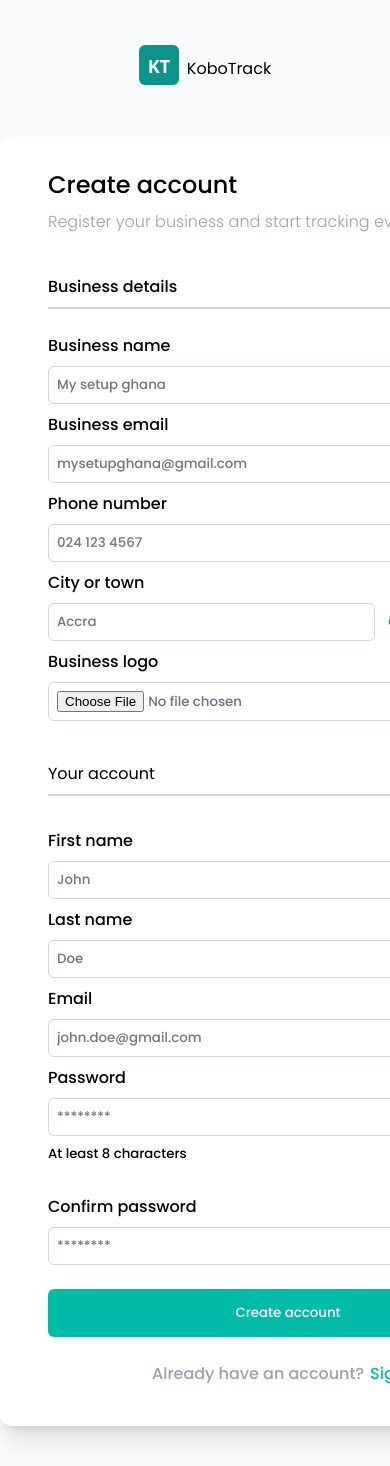
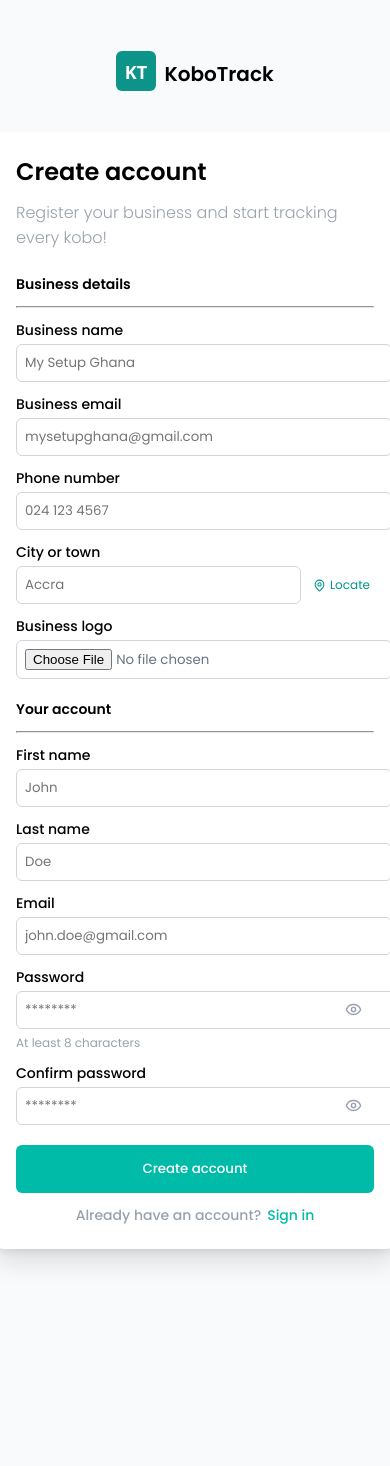
Before and after one commit to heytimdev/DwaTrack, a React (Vite) app: page /signup in a window 390 px wide. After the commit the page ends 1289 px from the top, so only its background shows below. Built offline with nearby package versions, Linux system fonts and the light colour scheme.

Commit message:
Mobile responsiveness

```diff
--- a/src/components/Login/Login.jsx
+++ b/src/components/Login/Login.jsx
@@ -27,45 +27,50 @@ export function Login() {
   }
 
   return (
-    <>
-      <div className="pb-20">
+    <div className="min-h-screen bg-gray-50 flex flex-col items-center justify-center px-4 py-10">
 
-        <div className="flex flex-row justify-center items-center mt-10 mb-2">
-          <Link to="/" className="no-underline text-teal-500 ml-5">
+      <div className="flex flex-row justify-center items-center mb-6">
+        <Link to="/" className="no-underline text-teal-500">
           <img src={logo} alt="logo" id="logo" />
         </Link>
-          <p className="ml-2 size-auto font-2xl">KoboTrack</p>
+        <p className="ml-2 text-xl font-semibold">KoboTrack</p>
       </div>
 
-        <form onSubmit={handleSubmit} className="flex flex-col mx-auto w-100 p-6 pl-12 pr-12 pb-10 rounded-xl shadow-xl gap-2 mt-0">
-          <h3 className="font-medium">Sign in</h3>
-          <p className="text-gray-600 font-medium mt-0">Enter your credentials to access your account</p>
+      <form
+        onSubmit={handleSubmit}
+        className="flex flex-col bg-white w-full max-w-md rounded-xl shadow-xl gap-3 p-6 sm:p-10"
+      >
+        <h3 className="font-semibold text-xl m-0">Sign in</h3>
+        <p className="text-gray-500 font-normal text-sm mt-0">Enter your credentials to access your account</p>
 
         {error && (
           <p className="text-sm text-red-600 bg-red-50 px-3 py-2 rounded-lg m-0">{error}</p>
         )}
 
-          <label htmlFor="email" className="font-medium">Email</label>
+        <div className="flex flex-col gap-1">
+          <label htmlFor="email" className="font-medium text-sm">Email</label>
           <input
             type="email"
             id="email"
             name="email"
             value={email}
             onChange={(e) => setEmail(e.target.value)}
-            className="border border-gray-300 rounded-md p-2 text-gray-500 font-medium w-full"
+            className="border border-gray-300 rounded-md p-2 text-gray-500 font-normal w-full outline-none focus:border-teal-400"
             required
             placeholder="mysetupghana@gmail.com"
           />
+        </div>
 
-          <label htmlFor="password" className="font-medium">Password</label>
-          <div className="relative mb-3">
+        <div className="flex flex-col gap-1">
+          <label htmlFor="password" className="font-medium text-sm">Password</label>
+          <div className="relative">
             <input
               type={showPassword ? "text" : "password"}
               id="password"
               name="password"
               value={password}
               onChange={(e) => setPassword(e.target.value)}
-              className="border border-gray-300 rounded-md p-2 pr-10 text-gray-500 font-medium w-93"
+              className="border border-gray-300 rounded-md p-2 pr-10 text-gray-500 font-normal w-full outline-none focus:border-teal-400"
               required
               placeholder="********"
             />
@@ -77,20 +82,26 @@ export function Login() {
               {showPassword ? <EyeOff size={17} /> : <Eye size={17} />}
             </button>
           </div>
+        </div>
 
         <button
           type="submit"
           disabled={loading}
-            className="bg-teal-500 h-12 text-white font-medium py-2 px-4 rounded-md hover:bg-teal-600 focus:outline-none focus:ring-2 border-none w-full mb-3 cursor-pointer disabled:opacity-60"
+          className="bg-teal-500 h-12 text-white font-medium rounded-md hover:bg-teal-600 border-none w-full mt-2 cursor-pointer disabled:opacity-60"
         >
           {loading ? "Signing in..." : "Sign in"}
         </button>
-          <Link to="/forgot-password" className="text-teal-500 hover:text-green-600 font-medium no-underline text-center">Forgot Password ?</Link>
-          <p className="text-gray-500 text-center font-medium">Don't have an account ?
-            <Link to="/signup" className="ml-2 text-teal-500 hover:text-green-600 font-medium no-underline">Create account</Link>
+
+        <Link to="/forgot-password" className="text-teal-500 hover:text-teal-700 font-medium no-underline text-center text-sm">
+          Forgot Password?
+        </Link>
+        <p className="text-gray-500 text-center font-medium text-sm m-0">
+          Don't have an account?
+          <Link to="/signup" className="ml-1.5 text-teal-500 hover:text-teal-700 font-medium no-underline">
+            Create account
+          </Link>
         </p>
       </form>
     </div>
-    </>
   );
 }
--- a/src/components/Login/Signup.jsx
+++ b/src/components/Login/Signup.jsx
@@ -27,12 +27,7 @@ export function SignUp() {
   });
 
   function handleChange(identifier, newValue) {
-    setData((prevData) => {
-      return {
-        ...prevData,
-        [identifier]: newValue,
-      }
-    })
+    setData((prevData) => ({ ...prevData, [identifier]: newValue }));
   }
 
   function handleUseLocation() {
@@ -55,7 +50,7 @@ export function SignUp() {
           const country = json.address?.country || "";
           handleChange("city", city && country ? `${city}, ${country}` : city || country);
         } catch {
-          // silently fail — user can type manually
+          // silently fail
         } finally {
           setLocating(false);
         }
@@ -68,7 +63,6 @@ export function SignUp() {
   function handleSubmit(e) {
     e.preventDefault();
     setError("");
-
     if (data.password !== data.confirmPassword) {
       setError("Passwords do not match.");
       return;
@@ -77,11 +71,9 @@ export function SignUp() {
       setError("Password must be at least 8 characters.");
       return;
     }
-
     setLoading(true);
     const result = signup(data);
     setLoading(false);
-
     if (result.success) {
       navigate("/dashboard");
     } else {
@@ -89,19 +81,24 @@ export function SignUp() {
     }
   }
 
+  const inputClass = "border border-gray-300 rounded-md p-2 text-gray-500 font-normal w-full outline-none focus:border-teal-400";
+
   return (
-    <>
-      <div className="pb-10">
-        <div className=" flex flex-row justify-center items-center mt-10">
-          <Link to="/" className="no-underline text-teal-500 ml-5">
+    <div className="min-h-screen bg-gray-50 flex flex-col items-center py-10 px-4">
+
+      <div className="flex flex-row justify-center items-center mb-6">
+        <Link to="/" className="no-underline text-teal-500">
           <img src={logo} alt="logo" id="logo" />
         </Link>
-          <p className="ml-2 size-auto font-2xl">KoboTrack</p>
+        <p className="ml-2 text-xl font-semibold">KoboTrack</p>
       </div>
 
-        <form onSubmit={handleSubmit} className="flex flex-col bg-white rounded-xl gap-2 shadow-xl p-6 w-120 mx-auto mt-10 pl-12 pr-12">
-          <h4 className="text-2xl font-medium mt-2 mb-0">Create account</h4>
-          <p className="font-light text-gray-400 mt-0 ">
+      <form
+        onSubmit={handleSubmit}
+        className="flex flex-col bg-white rounded-xl gap-3 shadow-xl p-6 sm:p-10 w-full max-w-lg"
+      >
+        <h4 className="text-2xl font-semibold mt-0 mb-0">Create account</h4>
+        <p className="font-light text-gray-400 mt-0 mb-2">
           Register your business and start tracking every kobo!
         </p>
 
@@ -109,59 +106,63 @@ export function SignUp() {
           <p className="text-sm text-red-600 bg-red-50 px-3 py-2 rounded-lg m-0">{error}</p>
         )}
 
-          <p className="font-medium mb-0">Business details</p>
-          <p className="h-0.5 w-full bg-gray-300 mt-0"></p>
-          <label htmlFor="businessName" className="font-medium ">
-            Business name
-          </label>
+        {/* Business details */}
+        <p className="font-semibold text-sm mb-0 mt-1">Business details</p>
+        <hr className="border-gray-200 m-0" />
+
+        <div className="flex flex-col gap-1">
+          <label htmlFor="businessName" className="font-medium text-sm">Business name</label>
           <input
             type="text"
             id="businessName"
             name="businessName"
-            className="border border-gray-300 rounded-md p-2 text-gray-500 font-medium w-full"
+            className={inputClass}
             required
-            placeholder="My setup ghana"
-            onChange={(event) => handleChange('businessName', event.target.value)}
+            placeholder="My Setup Ghana"
+            onChange={(e) => handleChange('businessName', e.target.value)}
             value={data.businessName}
           />
-          <label htmlFor="businessEmail" className="font-medium">
-            Business email
-          </label>
+        </div>
+
+        <div className="flex flex-col gap-1">
+          <label htmlFor="businessEmail" className="font-medium text-sm">Business email</label>
           <input
             type="email"
             id="businessEmail"
             name="businessEmail"
-            className="border border-gray-300 rounded-md p-2 text-gray-500 font-medium w-full"
+            className={inputClass}
             required
             placeholder="mysetupghana@gmail.com"
-            onChange={(event) => handleChange('businessEmail', event.target.value)}
+            onChange={(e) => handleChange('businessEmail', e.target.value)}
             value={data.businessEmail}
           />
-          <label htmlFor="number" className="font-medium">
-            Phone number
-          </label>
+        </div>
+
+        <div className="flex flex-col gap-1">
+          <label htmlFor="number" className="font-medium text-sm">Phone number</label>
           <input
             type="tel"
             id="number"
             name="number"
-            className="border border-gray-300 rounded-md p-2 text-gray-500 font-medium w-full"
+            className={inputClass}
             required
             placeholder="024 123 4567"
-            onChange={(event) => handleChange('phoneNumber', event.target.value)}
+            onChange={(e) => handleChange('phoneNumber', e.target.value)}
             value={data.phoneNumber}
           />
-          <label htmlFor="city" className="font-medium">
-            City or town
-          </label>
+        </div>
+
+        <div className="flex flex-col gap-1">
+          <label htmlFor="city" className="font-medium text-sm">City or town</label>
           <div className="flex items-center gap-2">
             <input
               type="text"
               id="city"
               name="city"
-              className="border border-gray-300 rounded-md p-2 text-gray-500 font-medium flex-1 min-w-0"
+              className="border border-gray-300 rounded-md p-2 text-gray-500 font-normal flex-1 min-w-0 outline-none focus:border-teal-400"
               required
               placeholder="Accra"
-              onChange={(event) => handleChange('city', event.target.value)}
+              onChange={(e) => handleChange('city', e.target.value)}
               value={data.city}
             />
             <button
@@ -171,81 +172,88 @@ export function SignUp() {
               className="flex items-center gap-1 text-xs text-teal-600 bg-transparent border-none cursor-pointer whitespace-nowrap hover:text-teal-800 disabled:opacity-50 shrink-0 p-1"
             >
               {locating ? <Loader size={13} className="animate-spin" /> : <MapPin size={13} />}
-              {locating ? "Locating..." : "Use current location"}
+              <span className="hidden sm:inline">{locating ? "Locating..." : "Use current location"}</span>
+              <span className="sm:hidden">{locating ? "..." : "Locate"}</span>
             </button>
           </div>
-          <label htmlFor="logo" className="font-medium">
-            Business logo
-          </label>
+        </div>
+
+        <div className="flex flex-col gap-1">
+          <label htmlFor="logo" className="font-medium text-sm">Business logo</label>
           <input
             type="file"
             id="logo"
             name="logo"
             accept="image/*"
-            className="border border-gray-300 rounded-md p-2 mb-4 text-gray-500 font-medium w-full"
-            onChange={(event) => {
-              const file = event.target.files?.[0];
+            className="border border-gray-300 rounded-md p-2 text-gray-500 font-normal w-full"
+            onChange={(e) => {
+              const file = e.target.files?.[0];
               if (!file) return;
               const reader = new FileReader();
-              reader.onload = (e) => handleChange('businessLogo', e.target.result);
+              reader.onload = (ev) => handleChange('businessLogo', ev.target.result);
               reader.readAsDataURL(file);
             }}
           />
+        </div>
 
-          <p className="mb-0">Your account</p>
-          <p className="h-0.5 w-full bg-gray-300 mt-0"></p>
-          <div></div>
-          <label htmlFor="fname" className="font-medium">
-            First name
-          </label>
+        {/* Account details */}
+        <p className="font-semibold text-sm mb-0 mt-2">Your account</p>
+        <hr className="border-gray-200 m-0" />
+
+        <div className="grid grid-cols-1 sm:grid-cols-2 gap-3">
+          <div className="flex flex-col gap-1">
+            <label htmlFor="fname" className="font-medium text-sm">First name</label>
             <input
               type="text"
               id="fname"
               name="fname"
-            className="border border-gray-300 rounded-md p-2 text-gray-500 font-medium w-full"
+              className={inputClass}
               required
               placeholder="John"
-            onChange={(event) => handleChange('firstName', event.target.value)}
+              onChange={(e) => handleChange('firstName', e.target.value)}
               value={data.firstName}
             />
-          <label htmlFor="lname" className="font-medium">
-            Last name
-          </label>
+          </div>
+          <div className="flex flex-col gap-1">
+            <label htmlFor="lname" className="font-medium text-sm">Last name</label>
             <input
               type="text"
               id="lname"
               name="lname"
-            className="border border-gray-300 rounded-md p-2 text-gray-500 font-medium w-full"
+              className={inputClass}
               required
               placeholder="Doe"
-            onChange={(event) => handleChange('lastName', event.target.value)}
+              onChange={(e) => handleChange('lastName', e.target.value)}
               value={data.lastName}
             />
-          <label htmlFor="email" className="font-medium">
-            Email
-          </label>
+          </div>
+        </div>
+
+        <div className="flex flex-col gap-1">
+          <label htmlFor="email" className="font-medium text-sm">Email</label>
           <input
             type="email"
             id="email"
             name="email"
-            className="border border-gray-300 rounded-md p-2 text-gray-500 font-medium w-full"
+            className={inputClass}
             required
             placeholder="john.doe@gmail.com"
-            onChange={(event) => handleChange('email', event.target.value)}
+            onChange={(e) => handleChange('email', e.target.value)}
             value={data.email}
           />
-          <label htmlFor="password" className="font-medium">
-            Password
-          </label>
+        </div>
+
+        <div className="flex flex-col gap-1">
+          <label htmlFor="password" className="font-medium text-sm">Password</label>
           <div className="relative">
             <input
               type={showPassword ? "text" : "password"}
               id="password"
               name="password"
-              className="border border-gray-300 rounded-md p-2 pr-10 mb-0 text-gray-500 font-medium w-md"
+              className="border border-gray-300 rounded-md p-2 pr-10 text-gray-500 font-normal w-full outline-none focus:border-teal-400"
               required
               placeholder="********"
-              onChange={(event) => handleChange('password', event.target.value)}
+              onChange={(e) => handleChange('password', e.target.value)}
               value={data.password}
             />
             <button
@@ -256,19 +264,20 @@ export function SignUp() {
               {showPassword ? <EyeOff size={17} /> : <Eye size={17} />}
             </button>
           </div>
-          <h5 className="mt-0 font-medium">At least 8 characters</h5>
-          <label htmlFor="confirmPassword" className="font-medium">
-            Confirm password
-          </label>
+          <p className="text-xs text-gray-400 m-0 mt-0.5">At least 8 characters</p>
+        </div>
+
+        <div className="flex flex-col gap-1">
+          <label htmlFor="confirmPassword" className="font-medium text-sm">Confirm password</label>
           <div className="relative">
             <input
               type={showConfirmPassword ? "text" : "password"}
               id="confirmPassword"
               name="confirmPassword"
-              className="border border-gray-300 rounded-md p-2 pr-10 text-gray-500 font-medium w-md"
+              className="border border-gray-300 rounded-md p-2 pr-10 text-gray-500 font-normal w-full outline-none focus:border-teal-400"
               required
               placeholder="********"
-              onChange={(event) => handleChange('confirmPassword', event.target.value)}
+              onChange={(e) => handleChange('confirmPassword', e.target.value)}
               value={data.confirmPassword}
             />
             <button
@@ -279,23 +288,21 @@ export function SignUp() {
               {showConfirmPassword ? <EyeOff size={17} /> : <Eye size={17} />}
             </button>
           </div>
+        </div>
+
         <button
           type="submit"
           disabled={loading}
-            className="bg-teal-500 text-white rounded-md p-2 mt-4 border-none font-medium hover:bg-teal-600 focus:outline-none focus:ring-2 focus:ring-green-500 focus:ring-offset-2 w-full h-12 text-md cursor-pointer disabled:opacity-60"
+          className="bg-teal-500 text-white rounded-md border-none font-medium hover:bg-teal-600 w-full h-12 cursor-pointer disabled:opacity-60 mt-2"
         >
           {loading ? "Creating account..." : "Create account"}
         </button>
-          <div>
-            <p className="text-center mt-4 font-medium text-gray-400">
+
+        <p className="text-center font-medium text-gray-400 text-sm m-0">
           Already have an account?
-              <Link to="/login" className=" no-underline text-teal-500 ml-1.5">
-                Sign in
-              </Link>
+          <Link to="/login" className="no-underline text-teal-500 ml-1.5">Sign in</Link>
         </p>
-          </div>
       </form>
     </div>
-    </>
   );
 }
```
Lines whose indentation alone changed are shown as unchanged.
